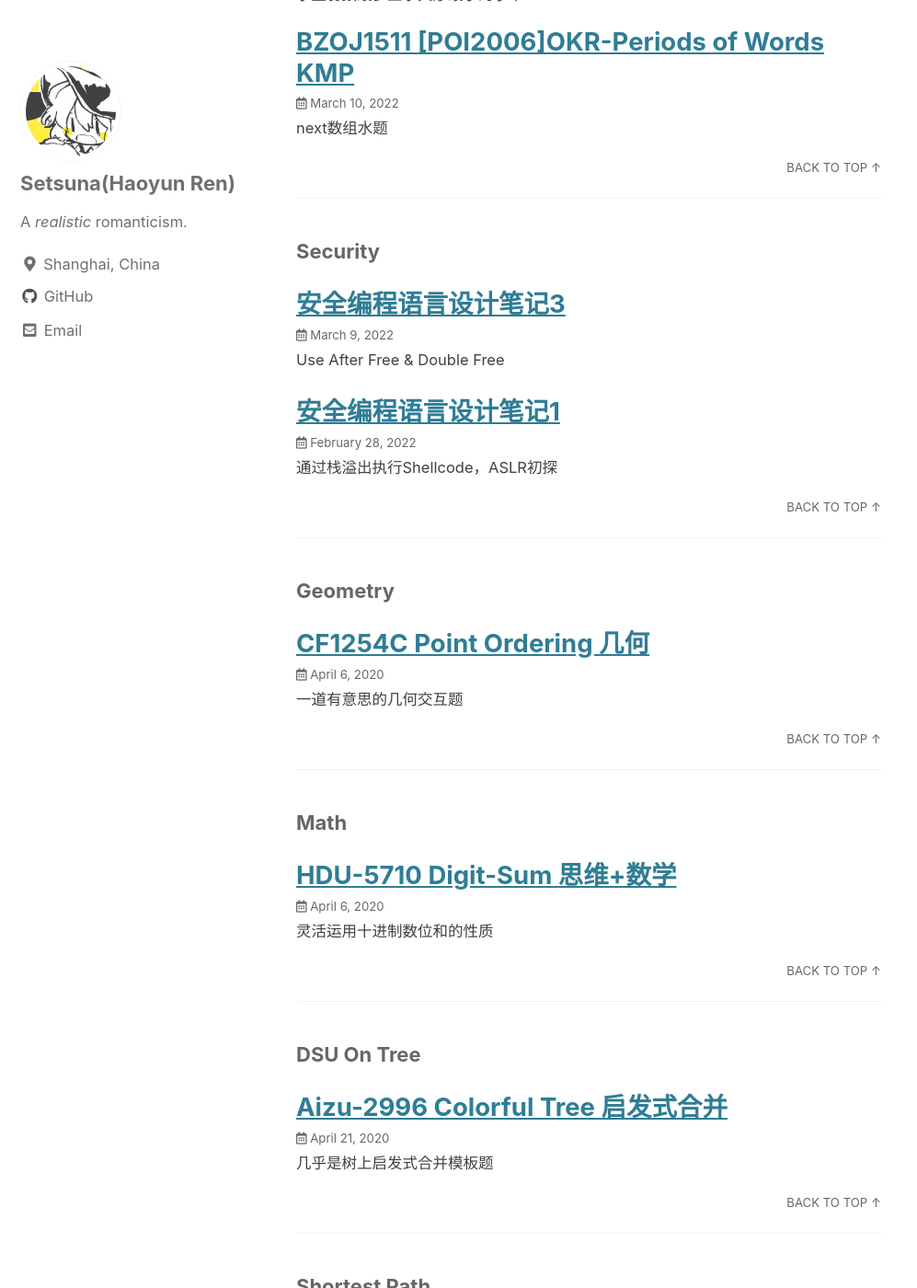
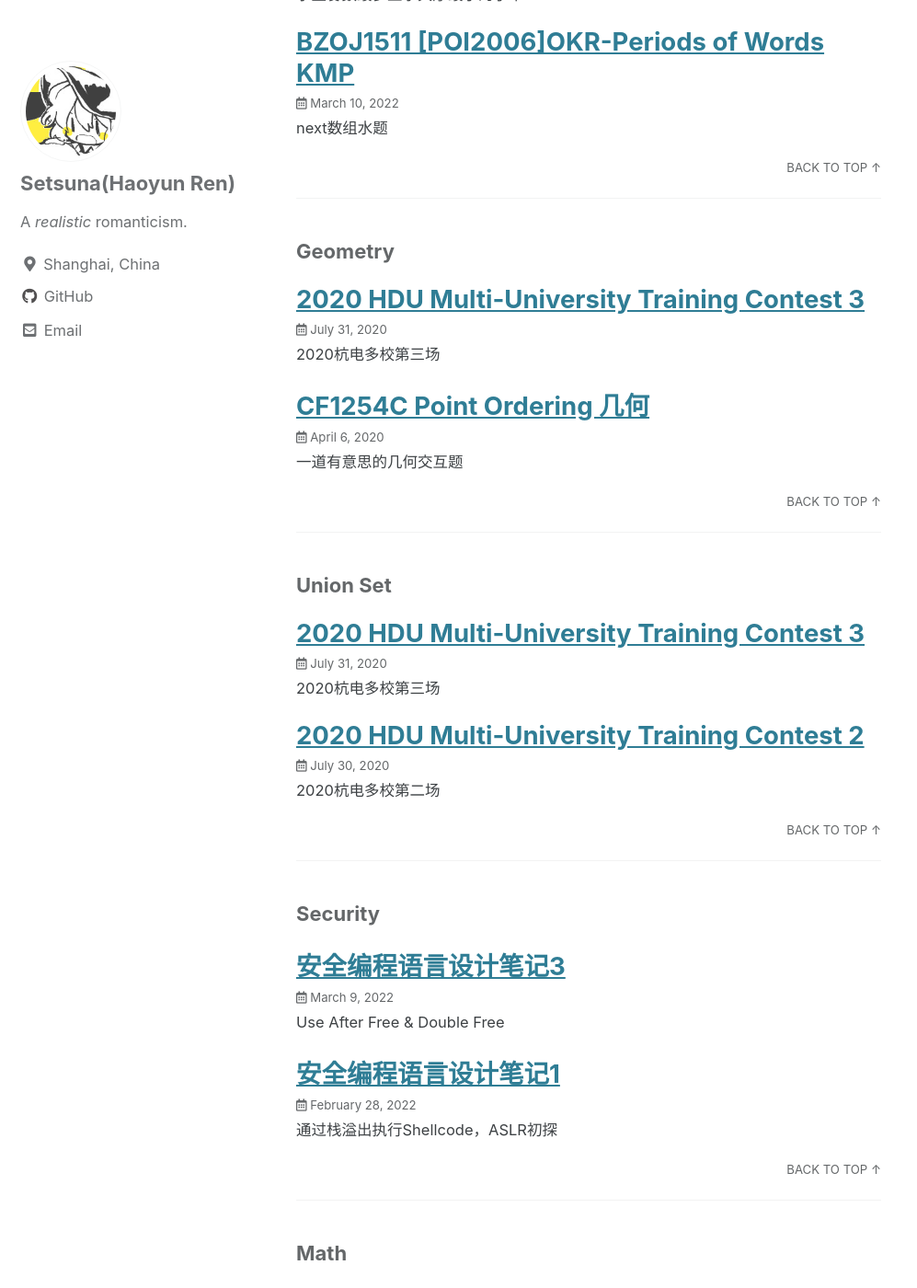
Before and after one commit to SetsunaChyan/SetsunaChyan.github.io, a Jekyll site: the page built from _pages/tag-archive.md, in a window 1280 px wide and 1400 px high, scrolled down 2458 px. Shown: the whole window at 92% size, without its empty margins (0-997 px from the left). Built offline with Jekyll 4.4.1, drawn with Linux system fonts in a browser that asks for light colours; cached includes are drawn as plain includes; some of the changed text lies outside the part shown.

Commit message:
Add archives

```diff
--- a/_posts/2020杭电多校第三场.md
+++ b/_posts/2020-07-31-2020 HDU Multi-University Tranning Contest 3.md
@@ -1,6 +1,11 @@
-# 2020 HDU Multi-University Training Contest 3
-
-[toc]
+---
+title: "2020 HDU Multi-University Training Contest 3"
+categories: [Tutorial]
+tags: [Geometry,Greedy,Union Set]
+toc: true
+classes: []
+excerpt: "2020杭电多校第三场"
+---
 
 
 
@@ -8,50 +13,10 @@
 
 
 
-<table boder="2">
-<tr align="center">
-<td> </td>
-<td>A</td>
-<td>B</td>
-<td>C</td>
-<td>D</td>
-<td>E</td>
-<td>F</td>
-<td>G</td>
-<td>H</td>
-<td>I</td>
-<td>J</td>
-<td>K</td>
-</tr>
-<tr align="center">
-<td>赛时</td>
-<td> </td>
-<td> </td>
-<td> </td>
-<td>🎈</td>
-<td>🎈</td>
-<td>💭</td>
-<td>💡</td>
-<td>🎈</td>
-<td>🎈</td>
-<td>💭</td>
-<td> </td>
-</tr>
-<tr align="center">
-<td>赛后</td>
-<td> </td>
-<td> </td>
-<td> </td>
-<td> </td>
-<td> </td>
-<td> </td>
-<td> </td>
-<td> </td>
-<td> </td>
-<td> </td>
-<td> </td>
-</tr>
-</table>
+|      | A    | B    | C    | D         | E         | F       | G      | H         | I         | J       | K    |
+| ---- | ---- | ---- | ---- | --------- | --------- | ------- | ------ | --------- | --------- | ------- | ---- |
+| 赛时 |      |      |      | :balloon: | :balloon: | :cloud: | :bulb: | :balloon: | :balloon: | :cloud: |      |
+| 赛后 |      |      |      |           |           |         |        |           |           |         |      |
 
 
 
```
